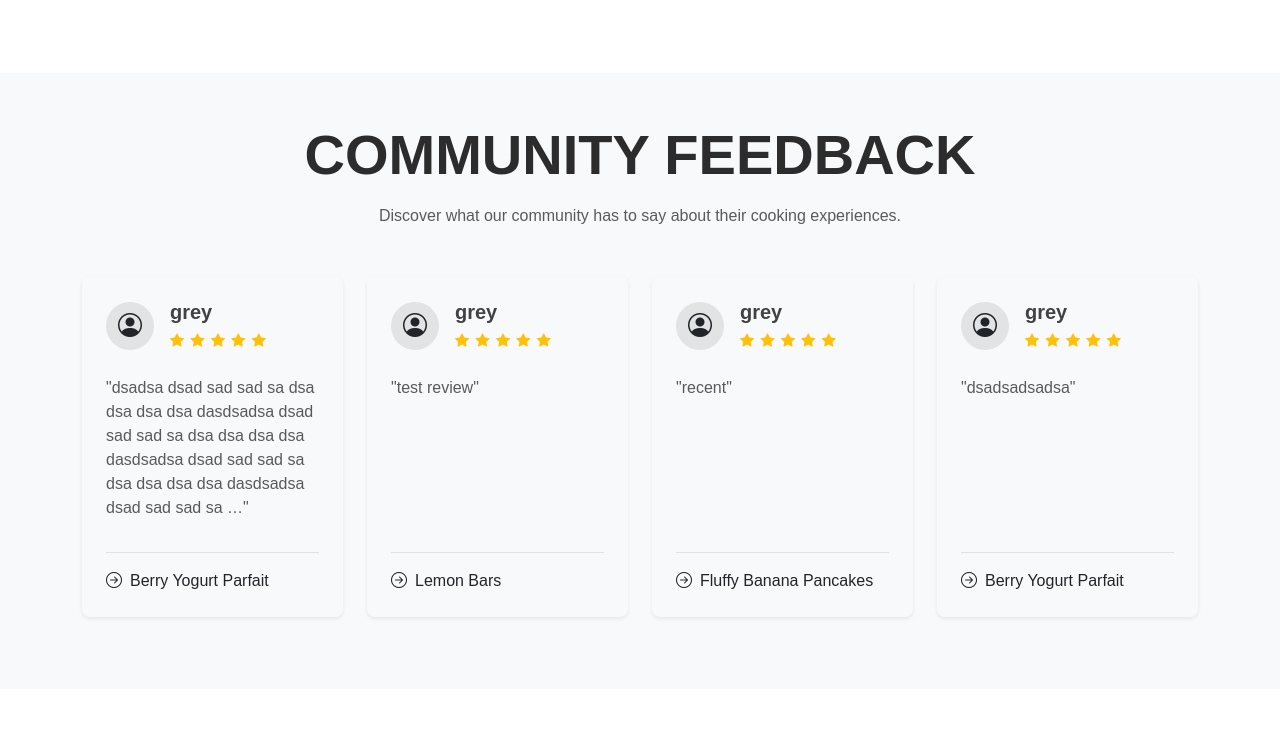
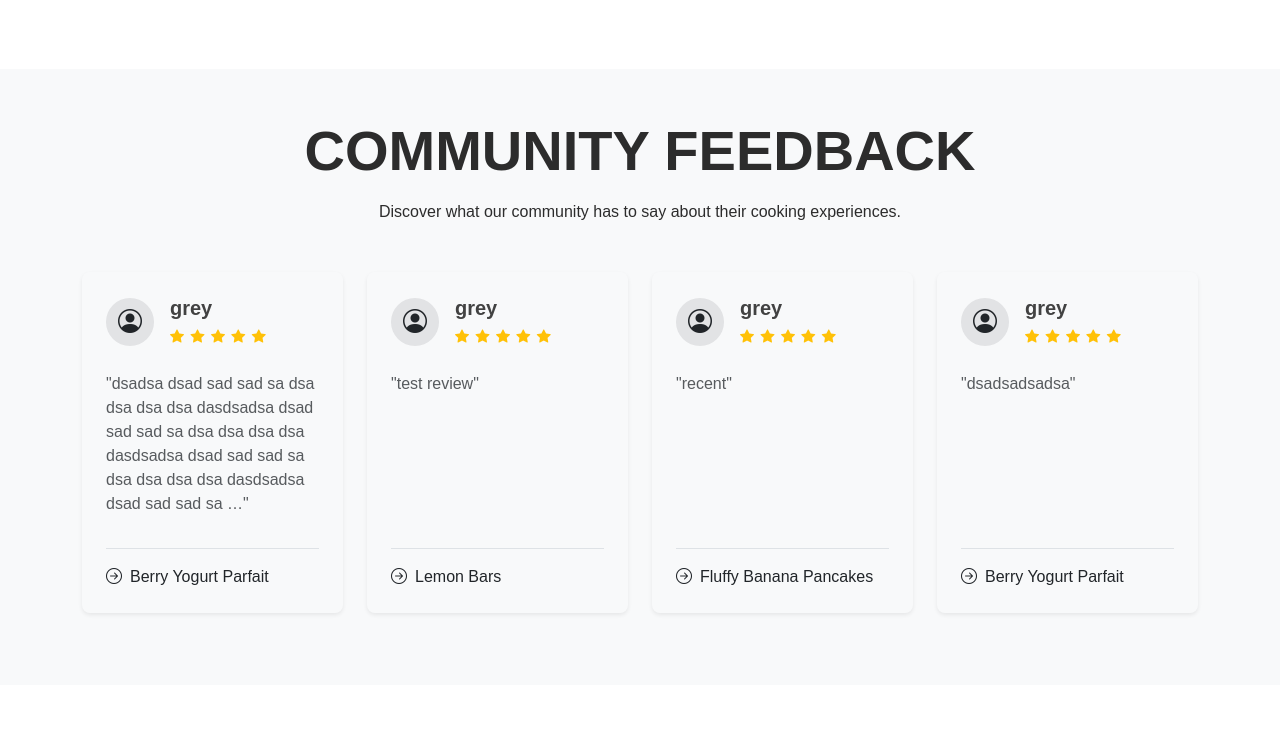
Before and after one commit to Ethan-Grey/Cooked_Website, a Django app: page / in a window 1280 px wide; the page is wider, and only the part inside the window is pictured. Shown: the part 2006-2735 px from the top of that part. Run offline with Django 5.2, Linux system fonts and the light colour scheme; data comes from the database, SQL or seed files in the repository.

Commit message:
added and changed some of the design

```diff
--- a/templates/home.html
+++ b/templates/home.html
@@ -70,7 +70,6 @@
                 <div class="col-12 mb-1">
                     <div class="section-title pb-5 ps-2 ms-3" data-aos="fade-up" data-aos-duration="1000">
                         <h1 class="display-4 fw-semibold text-uppercase">Featured Recipes</h1>
-                        <div class="line"></div>
                         <p>Discover the best recipes that bring family and friends together, with fresh ingredients and easy-to-follow steps.</p>
                     </div>
                 </div>
@@ -138,9 +137,9 @@
     <div class="container pb-4">
         <div class="row">
             <div class="col-12">
-                <div class="section-title text-center mb-5" data-aos="fade-up" data-aos-duration="1000">
+                <div class="section-title text-center mb-5 " data-aos="fade-up" data-aos-duration="1000">
                     <h1 class="display-4 fw-semibold text-uppercase mb-3">Community Feedback</h1>
-                    <p class="text-muted">Discover what our community has to say about their cooking experiences.</p>
+                    <p>Discover what our community has to say about their cooking experiences.</p>
                 </div>
             </div>
         </div>
```
